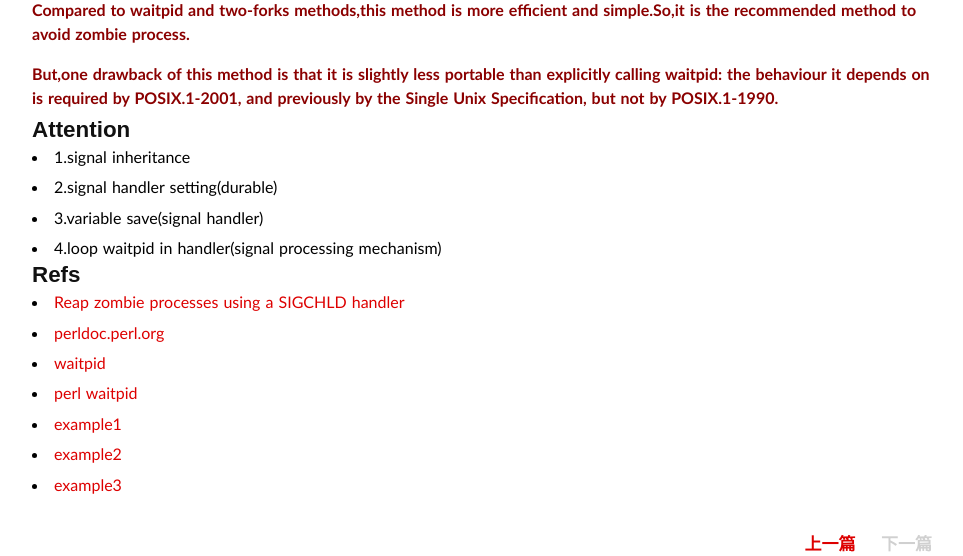
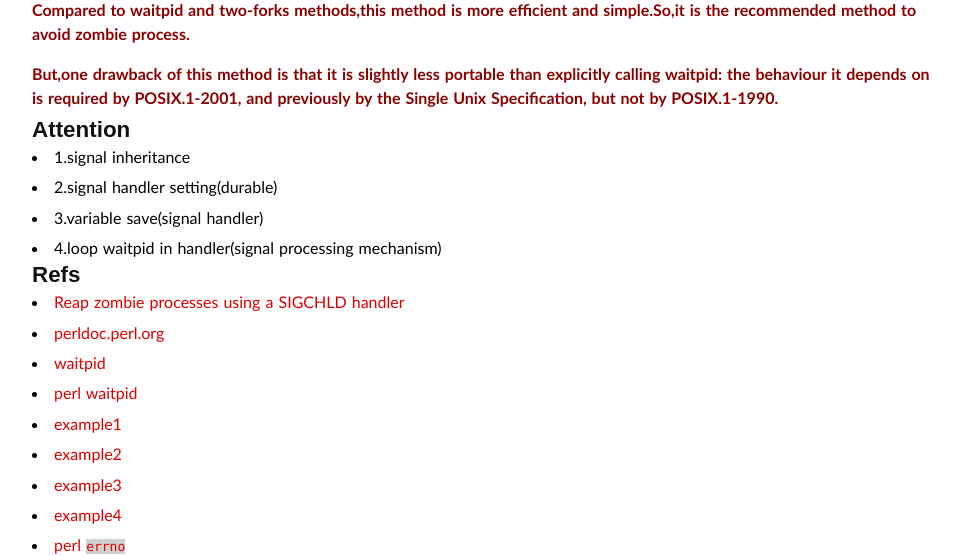
Before and after one commit to duyanghao/duyanghao.github.io, a Jekyll site: the page built from _posts/2016-12-25-ways_avoid_zombie_process.md, in a window 1280 px wide and 900 px high, scrolled down 3992 px, cut to the strip 0-556 px from the top of the window. Shown: the whole strip, without its empty margins (158-1121 px from the left). Built offline with Jekyll 4.4.1, drawn with Linux system fonts in a browser that asks for light colours; some web fonts are replaced; comment, search, counter and statistics services are not loaded.

Commit message:
Update ways_avoid_zombie_process.md
Signed-off-by: “duyanghao” <1294057873@qq.com>

```diff
--- a/_posts/2016-12-25-ways_avoid_zombie_process.md
+++ b/_posts/2016-12-25-ways_avoid_zombie_process.md
@@ -202,3 +202,5 @@ Note that it is not sufficient for SIGCHLD to have a disposition that causes it
 * [example1](http://www.cnblogs.com/wuchanming/p/4020463.html)
 * [example2](https://www.coder4.com/archives/151)
 * [example3](http://www.cnblogs.com/baoguo/archive/2009/12/09/1619956.html)
+* [example4](http://www.cnblogs.com/Anker/p/3271773.html)
+* [perl `errno`](http://stackoverflow.com/questions/3893019/why-does-perls-sysopen-report-success-but-has-an-error)
```
